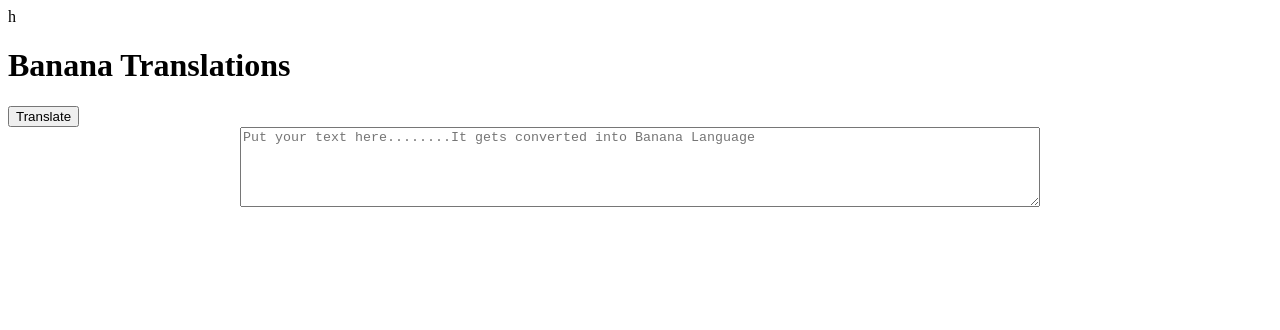
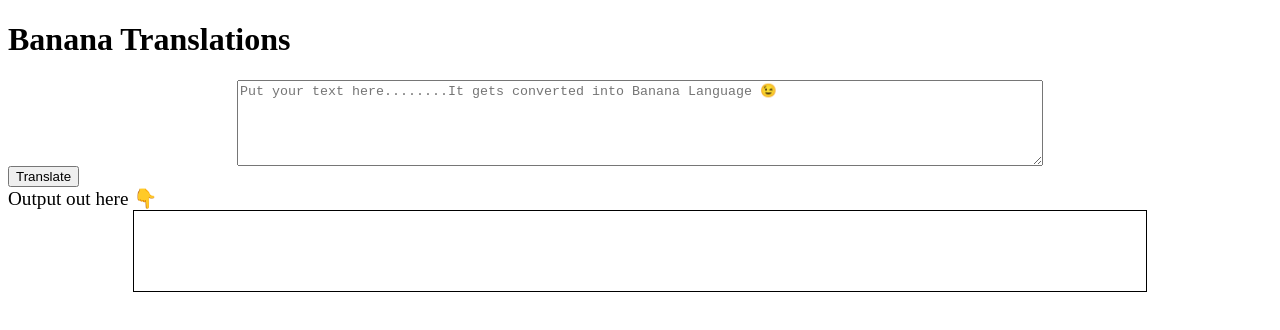
Before and after one commit to RajaRajeshwariPasupuleti/Translatory-BANANA, a plain HTML site: page index.html in a window 1280 px wide. Drawn offline with Linux system fonts and the light colour scheme.

Commit message:
Output text block
Div to show the output and some stylings

```diff
--- a/app.js
+++ b/app.js
@@ -11,12 +11,12 @@
 // reference to btn or other input tags in javascript
 var btnTranslate = document.querySelector("#btn-translate");
 var txtInput = document.querySelector("#txt-Input");
+var outputDiv = document.querySelector("#output");
 
 //callback function
 function clickEventHandler()
 {
-    console.log("clicked");
-    console.log("input value", txtInput.value);
+    outputDiv.innerText = "some appending text" + txtInput.value;
 }
 
 //event listener
--- a/index.html
+++ b/index.html
@@ -1,4 +1,4 @@
-h<!DOCTYPE html>
+<!DOCTYPE html>
 <html lang="en">
 <head>
     <meta charset="UTF-8">
@@ -18,14 +18,23 @@ h<!DOCTYPE html>
             display: block;
             margin:auto;
         }
+
+        #output{
+            border: 1px solid black;
+            height: 10vh;
+            width: 80%;
+            margin:auto;
+        }
     </style>
 </head>
 <body>
     <h1>Banana Translations</h1>
-    <button id = "btn-translate">Translate</button>
     <textarea
     id = "txt-Input"
-    placeholder="Put your text here........It gets converted into Banana Language"></textarea>
+    placeholder="Put your text here........It gets converted into Banana Language 😉"></textarea>
+    <button id = "btn-translate">Translate</button>
+    <div style="font-size: larger;" >Output out here 👇</div>
+    <div id="output" ></div>
 
     <script src ="app.js" type = "text/javascript"></script>
 </body>
```
